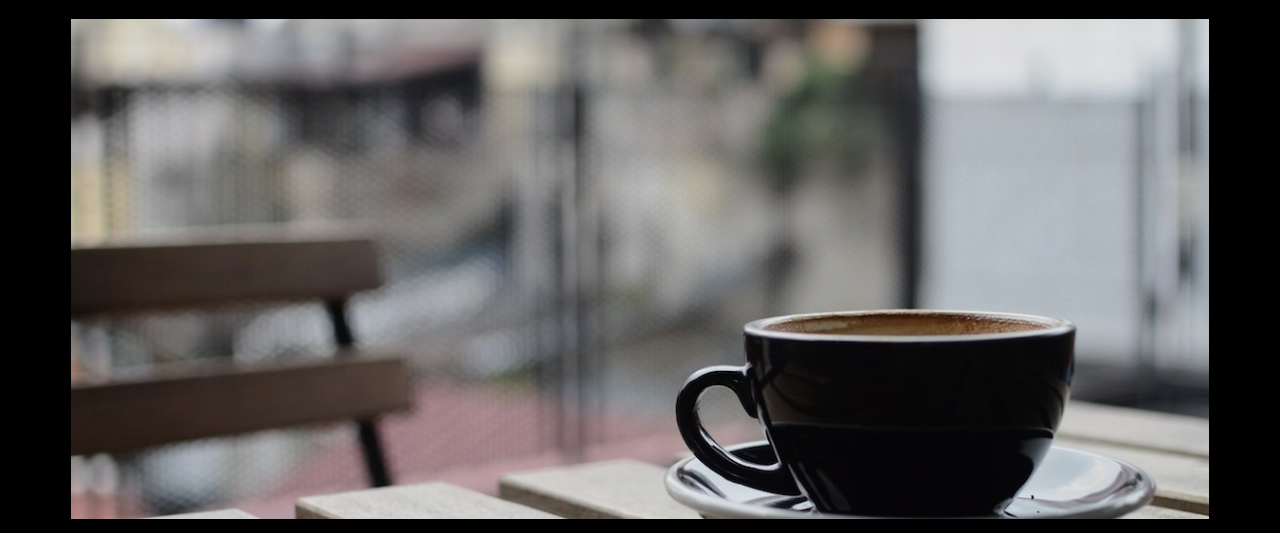
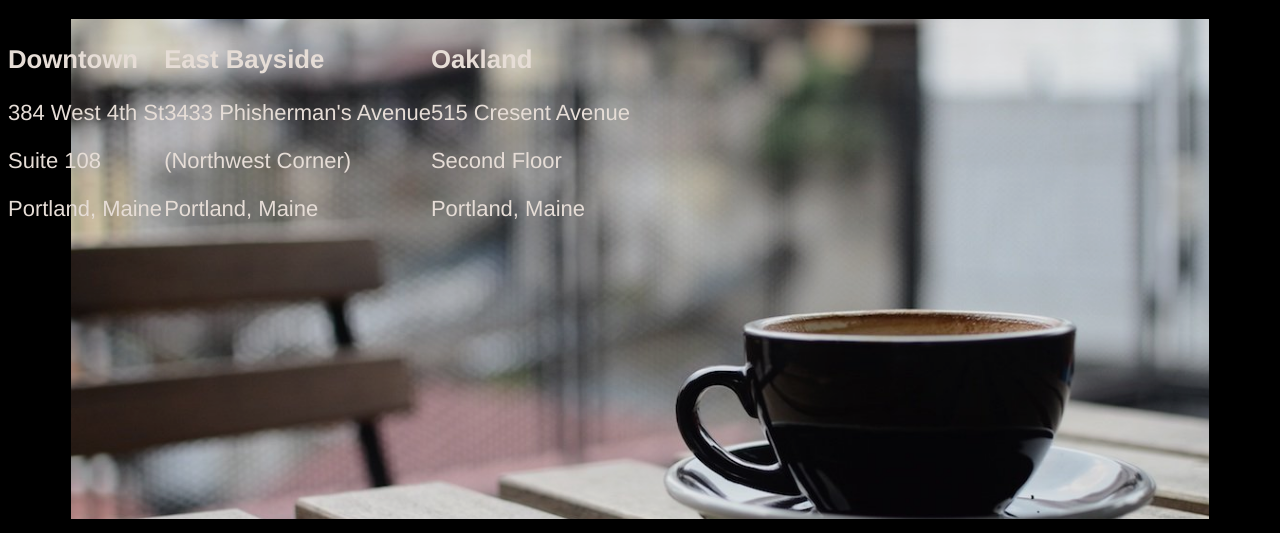
Before and after one commit to tenguterror/teaCozy-project, a plain HTML site: page index.html in a window 1280 px wide. Shown: the part 1965-2498 px from the top of the page. Drawn offline with Linux system fonts and the light colour scheme.

Commit message:
Added content for loactions

```diff
--- a/index.html
+++ b/index.html
@@ -57,7 +57,24 @@
     </section>
     <section id="locations-section">
       <div id="locations-container">
-
+        <div id="downtown" class="locations">
+          <h3>Downtown</h3>
+          <p>384 West 4th St</p>
+          <p>Suite 108</p>
+          <P>Portland, Maine</P>
+        </div>
+        <div id="bayside" class="locations">
+          <h3>East Bayside</h3>
+          <p>3433 Phisherman's Avenue</p>
+          <p>(Northwest Corner)</p>
+          <p>Portland, Maine</p>
+        </div>
+        <div id="oakland" class="locations">
+          <h3>Oakland</h3>
+          <p>515 Cresent Avenue</p>
+          <p>Second Floor</p>
+          <P>Portland, Maine</P>
+        </div>
       </div>
     </section>
   </main>
```
Also changed, not shown: style.css (line endings or trailing spaces).
